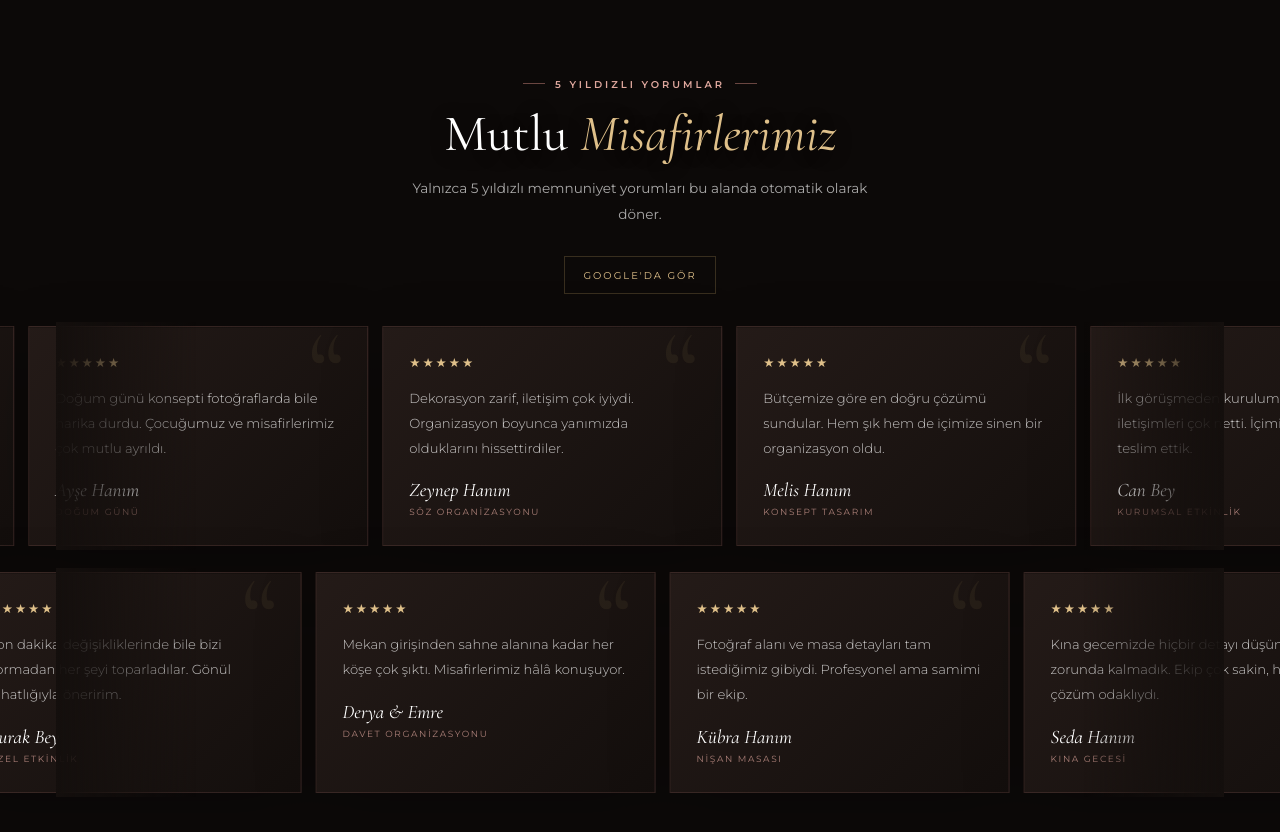
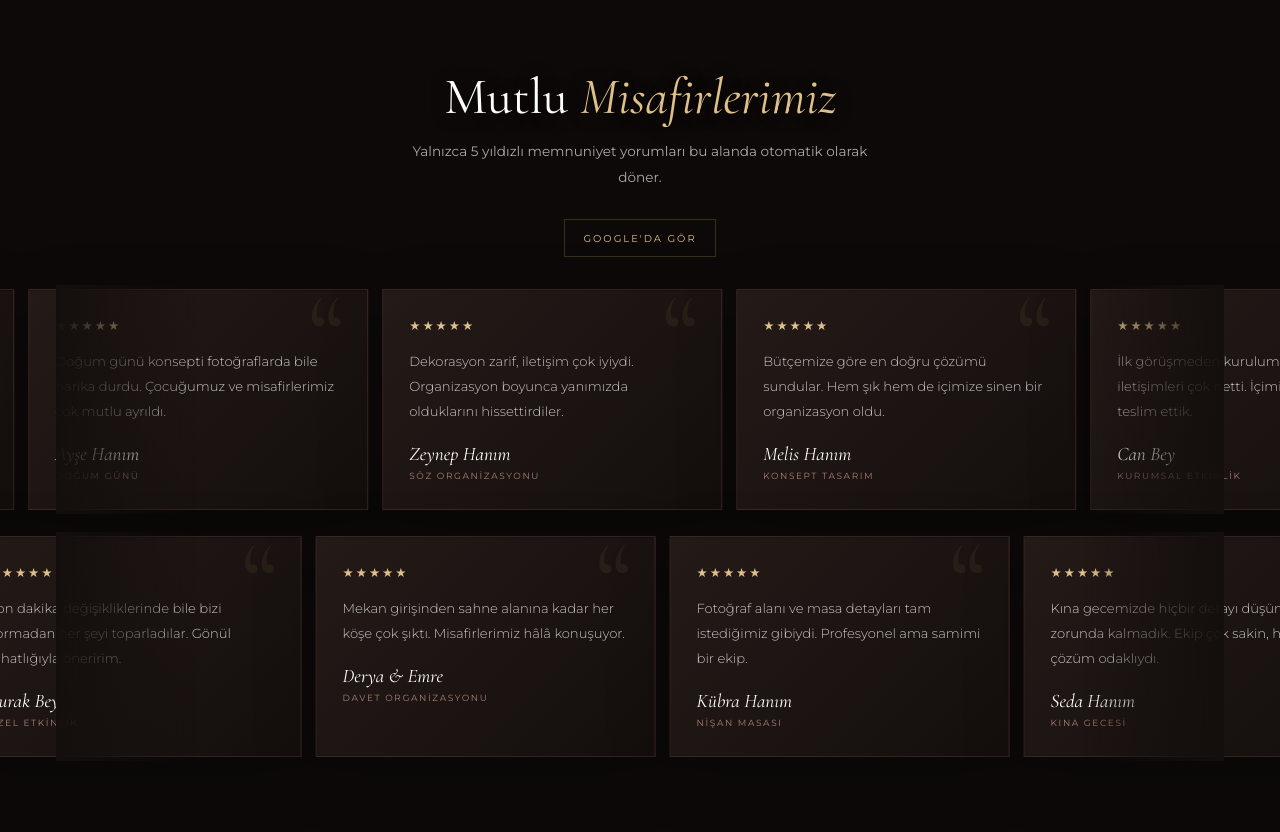
Before and after one commit to Seduc7ioN/beka-davet, a plain HTML site: page index.html in a window 1280 px wide. Shown: the part 3482-4314 px from the top of the page. Drawn offline with nearby package versions, Linux system fonts and the light colour scheme; no server answers.

Commit message:
Remove reviews eyebrow label

```diff
--- a/index.html
+++ b/index.html
@@ -847,7 +847,6 @@ try {
   </div>
   <div class="review-showcase reveal">
     <div style="text-align:center;margin-bottom:28px">
-      <div class="s-tag">5 Yıldızlı Yorumlar</div>
       <h2 class="s-title">Mutlu <em>Misafirlerimiz</em></h2>
       <p class="s-sub">Yalnızca 5 yıldızlı memnuniyet yorumları bu alanda otomatik olarak döner.</p>
       <a class="review-cta" href="https://maps.app.goo.gl/1fnvAXTFndb7xaXh9" target="_blank" rel="noopener noreferrer">Google'da Gör</a>
```
